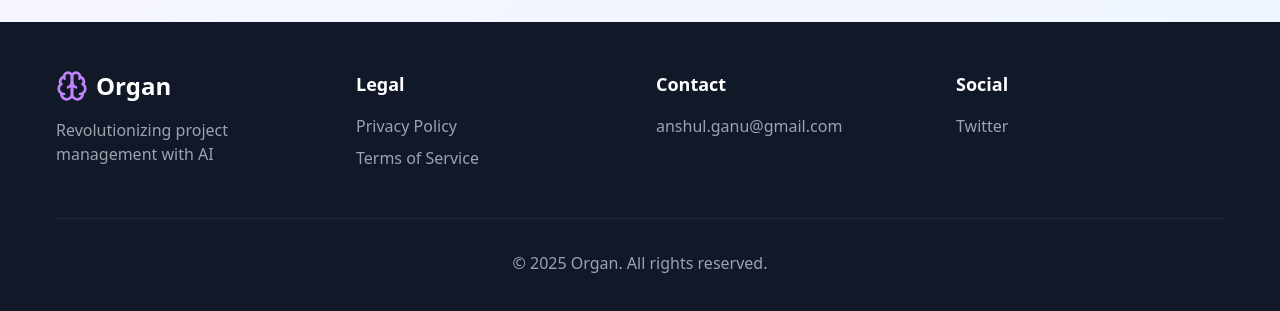
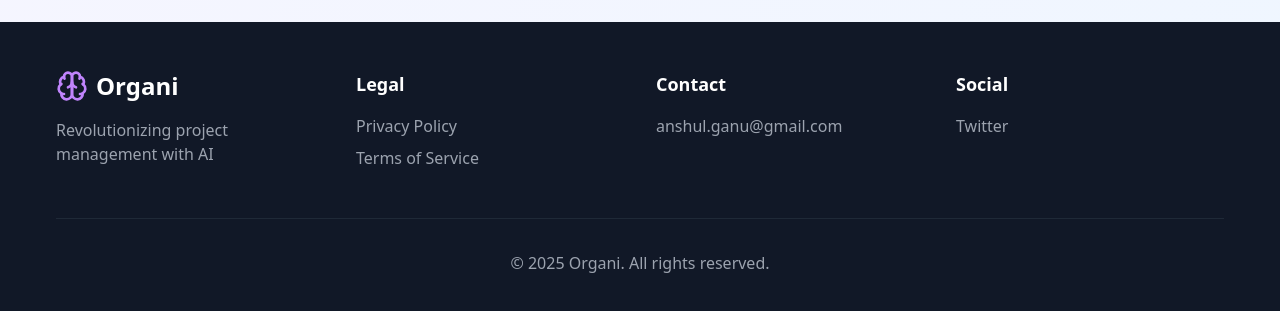
Before and after one commit to AnshulScodes/aipmlandingpage, a React (Vite) app: page / in a window 1280 px wide. Shown: the part 2746-3057 px from the top of the page. Built offline with nearby package versions, Linux system fonts and the light colour scheme.

Commit message:
changed the weird app name

```diff
--- a/src/App.tsx
+++ b/src/App.tsx
@@ -208,7 +208,7 @@ function App() {
             <div>
               <div className="flex items-center space-x-2 mb-4">
                 <Brain className="h-8 w-8 text-purple-400" />
-                <span className="text-2xl font-bold">Organ</span>
+                <span className="text-2xl font-bold">Organi</span>
               </div>
               <p className="text-gray-400">
                 Revolutionizing project management with AI
@@ -251,7 +251,7 @@ function App() {
             </div>
           </div>
           <div className="border-t border-gray-800 mt-12 pt-8 text-center text-gray-400">
-            <p>&copy; {new Date().getFullYear()} Organ. All rights reserved.</p>
+            <p>&copy; {new Date().getFullYear()} Organi. All rights reserved.</p>
           </div>
         </div>
       </footer>
```
